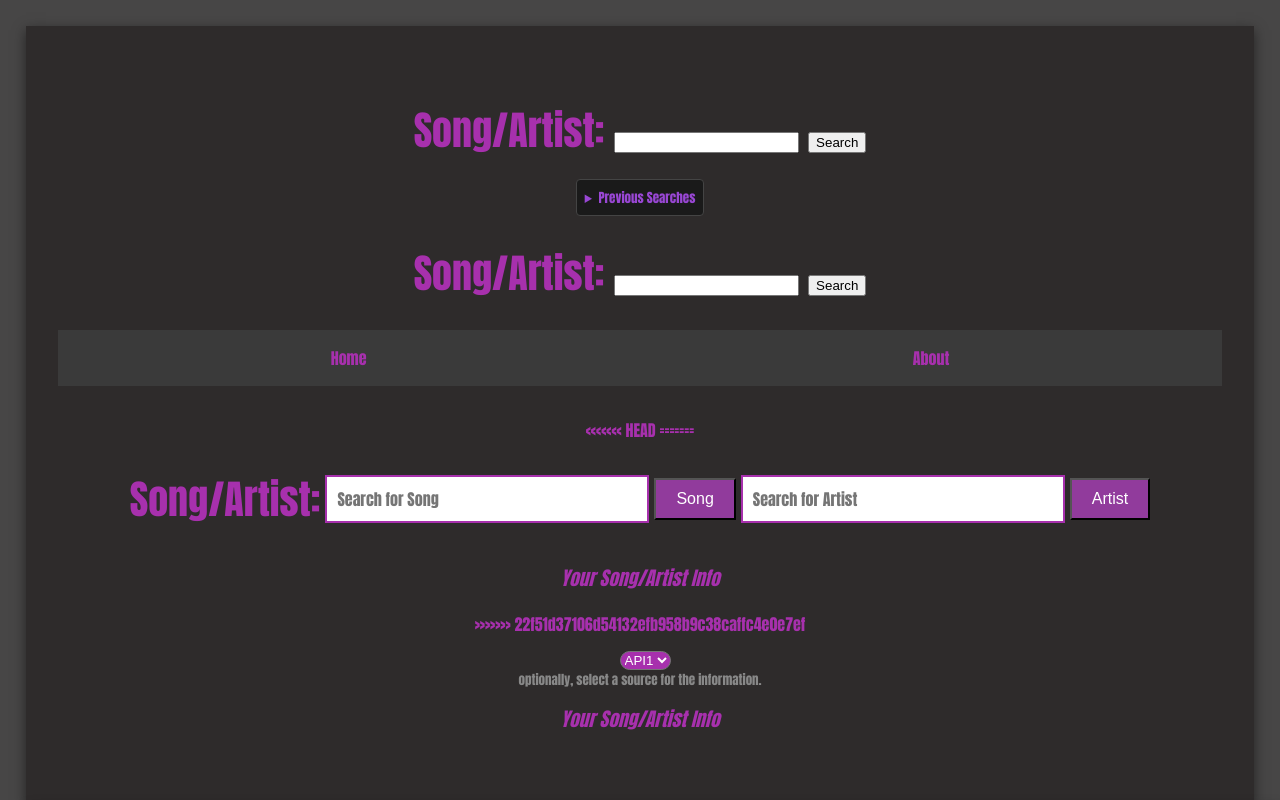
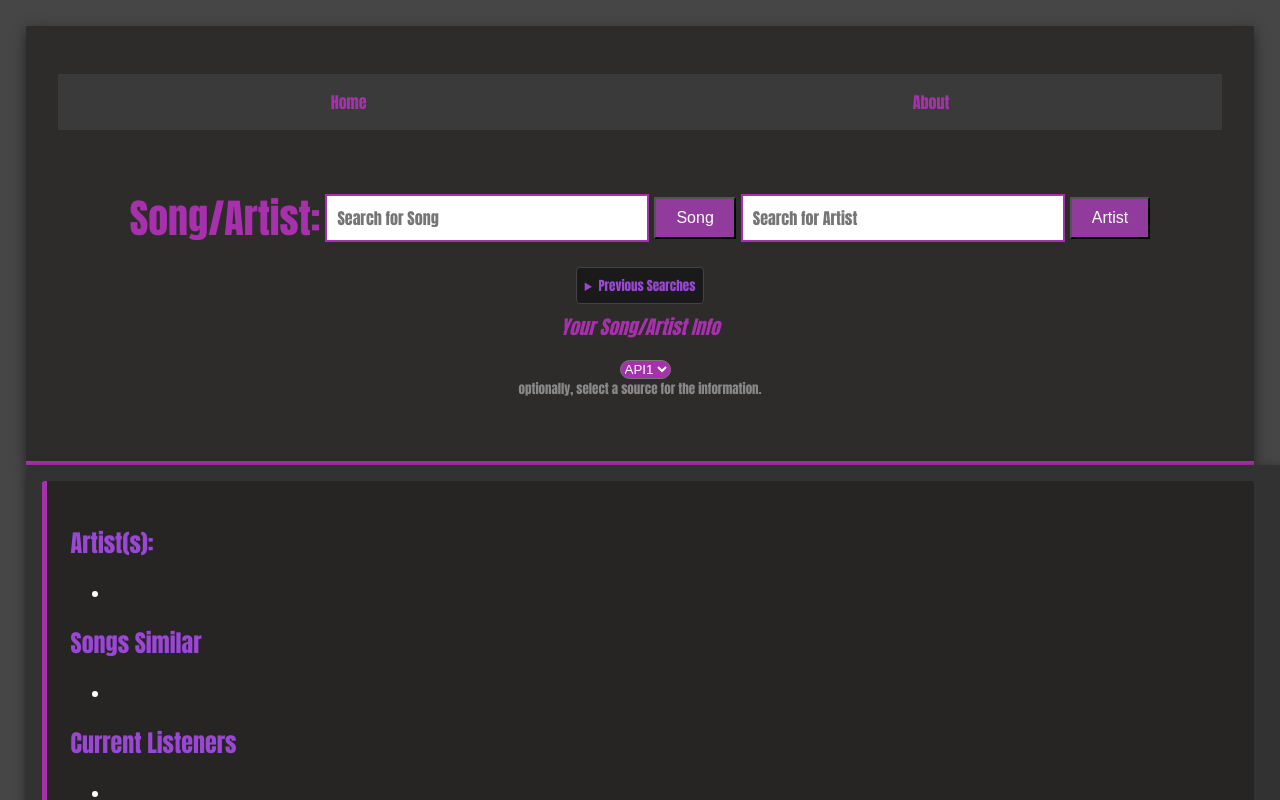
Before and after one commit to NeumontAGrover/pompn-beats, a website: page SearchPage.html in a window 1280 px wide. Shown: the top 800 px of the page. Drawn offline with Linux system fonts and the light colour scheme.

Commit message:
fixes on search/moving prev search button

```diff
--- a/SearchPage.html
+++ b/SearchPage.html
@@ -11,12 +11,28 @@
 <body>
   <header>
     <div class="search-container">
-      <h1>Song/Artist:  <input type="text" id="search-input">
-      <button id="search-button" class="button">Search</button> </h1>
+
 
     </div>
 
-    <div class="prev-search-container">
+
+
+
+     <nav>
+                <ul>
+                    <li><a href="BeatsFrontpage.html">Home</a></li>
+                    <li><a href="AboutPage.html">About</a></li>
+                </ul>
+            </nav>
+    <div class="header-flex">
+      <h1 class="header-title">Song/Artist:  </h1>
+      <input type="text" id="SearchBarSong" list="suggestions" placeholder="Search for Song" class="search-input">
+      <button onclick="window.location.href='SearchPage.html'" class="search-button">Song</button>
+
+      <input type="text" id="SearchBarArtist" list="suggestions" placeholder="Search for Artist" class="search-input">
+      <button onclick="window.location.href='SearchPage.html'" class="search-button">Artist</button>
+    </div>
+        <div class="prev-search-container">
       <details class="prev-searches">
         <summary>Previous Searches</summary>
 
@@ -26,26 +42,9 @@
 
       </details>
     </div>
-    <h1>Song/Artist:  <input type="text" id="SearchBar">
-    <button id="SearchButtom" class="button">Search</button> </h1>
-     <nav>
-                <ul>
-                    <li><a href="BeatsFrontpage.html">Home</a></li>
-                    <li><a href="AboutPage.html">About</a></li>
-                </ul>
-            </nav>
-<<<<<<< HEAD
-=======
-    <div class="header-flex">
-      <h1 class="header-title">Song/Artist:  </h1>
-      <input type="text" id="SearchBarSong" list="suggestions" placeholder="Search for Song" class="search-input">
-      <button onclick="window.location.href='SearchPage.html'" class="search-button">Song</button>
-      <input type="text" id="SearchBarArtist" list="suggestions" placeholder="Search for Artist" class="search-input">
-      <button onclick="window.location.href='SearchPage.html'" class="search-button">Artist</button>
-    </div>
+
 
     <p class="tagline">Your Song/Artist Info</p>
->>>>>>> 22f51d37106d54132efb958b9c38caffc4e0e7ef
 
     <!-- TODO: replace with correct API(s) later -->
     <div class="select-API">
@@ -56,7 +55,7 @@
       </select>
     </div>
 
-    <p class="tagline">Your Song/Artist Info</p>
+
   </header>
 
     <nav>
```
